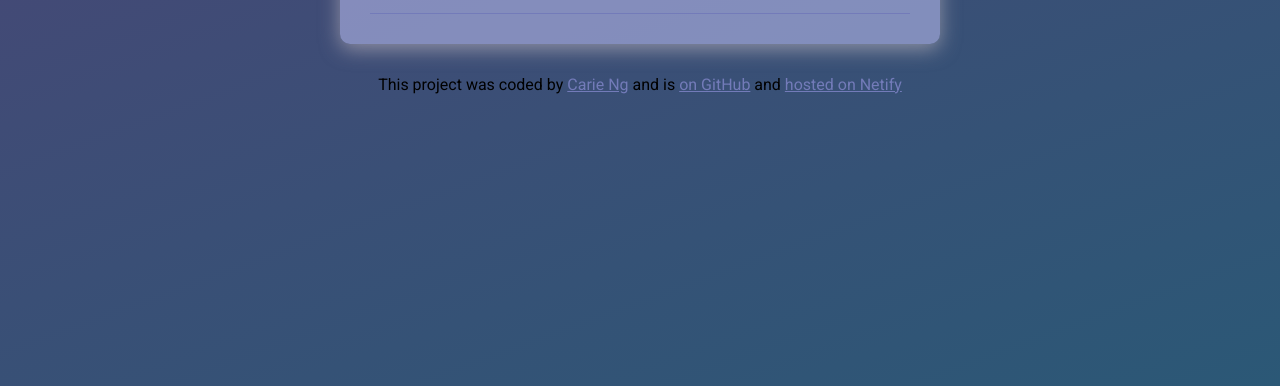
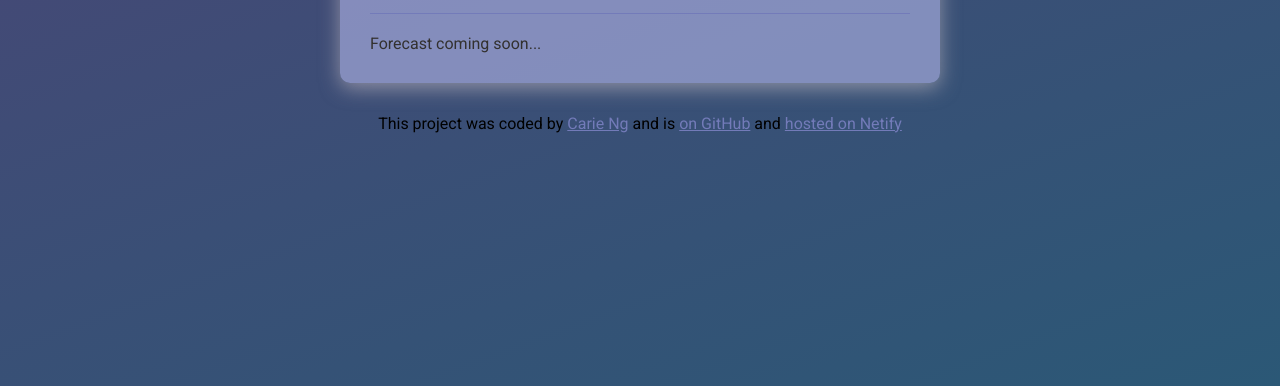
Before and after one commit to LilithVinter/Learning-Coding, a website built with Parcel: page index.html in a window 1280 px wide. Shown: the part 414-800 px from the top of the page. Built offline with nearby package versions, Linux system fonts and the light colour scheme.

Commit message:
fixed text

```diff
--- a/index.html
+++ b/index.html
@@ -44,7 +44,7 @@
             ><span class="current-temperature-unit">°C</span>
           </div>
         </div>
-        <div class="forecast"></div>
+        <div class="forecast">Forecast coming soon...</div>
       </main>
       <footer>
         <p>
--- a/src/styles.css
+++ b/src/styles.css
@@ -56,7 +56,9 @@ main {
   box-shadow: 0 5px 20px rgba(223, 208, 208, 0.514);
 }
 .forecast {
-  border-bottom: 1px solid #737bb9;
+  border-top: 1px solid #737bb9;
+  padding-top: 20px;
+  color: #33312f;
 }
 
 .current-temperature {
```
